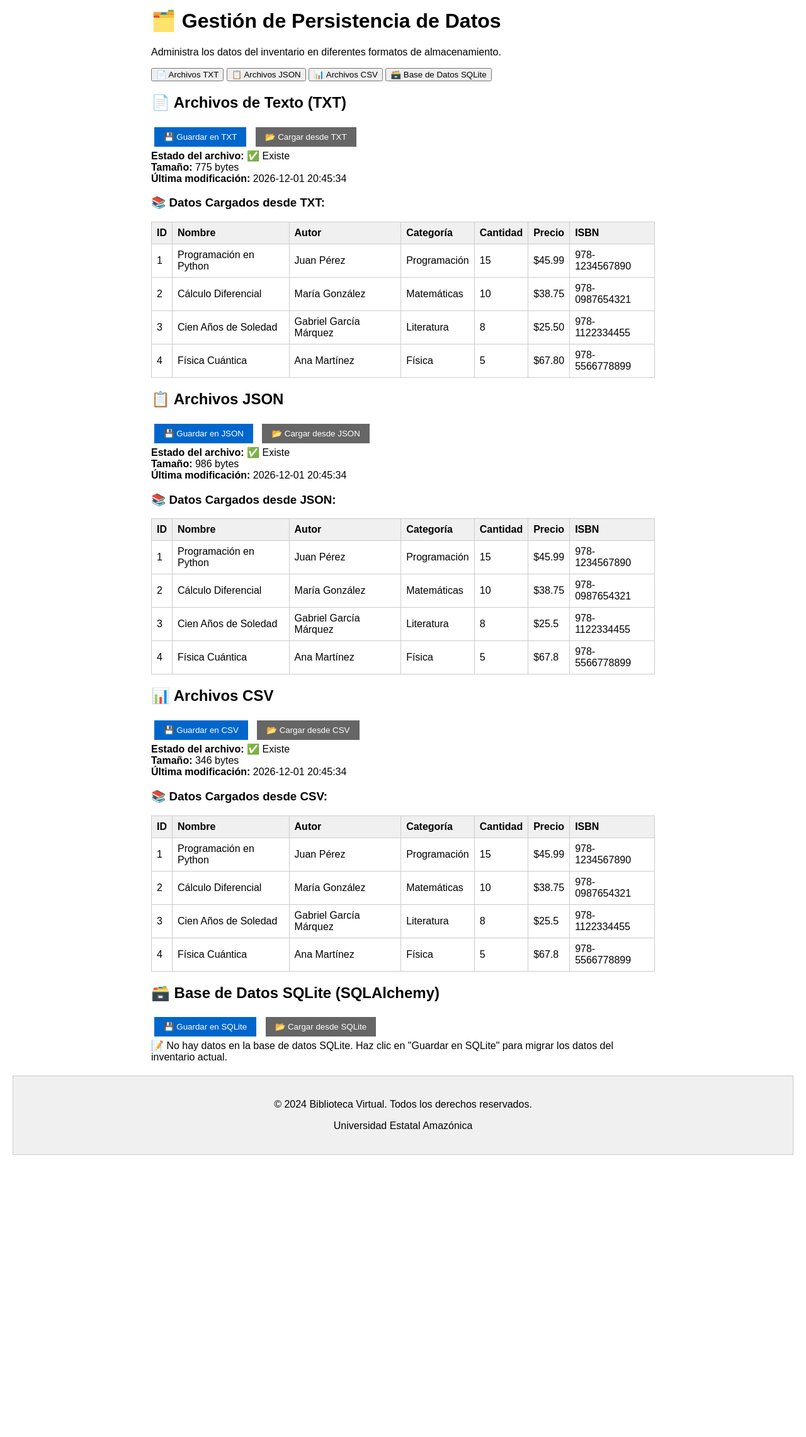
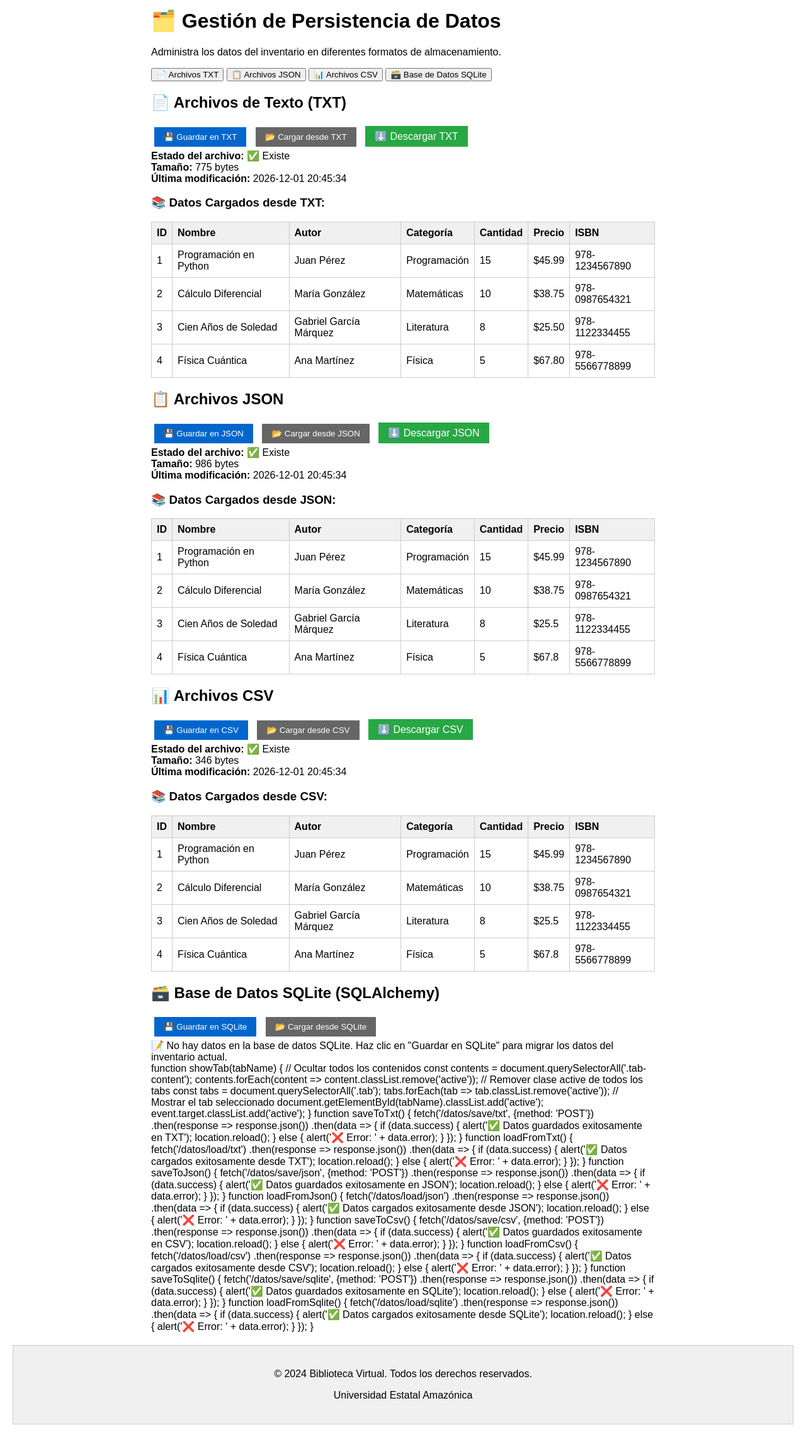
Before and after one commit to MarleythAlcivar/web-dev-week-9, a Flask app: page /datos in a window 1280 px wide. Shown: the part 195-2477 px from the top of the page at 63% size. Before the commit the page ends 2029 px from the top, so only its background shows below. Run offline with Flask 3, Linux system fonts and the light colour scheme.

Commit message:
implementar boton descargar para diferentes formatos

```diff
--- a/app.py
+++ b/app.py
@@ -1,5 +1,6 @@
 import os
-from flask import Flask, render_template, request, jsonify, redirect, url_for
+from flask import Flask, render_template, request, jsonify, redirect, url_for, Response
+from datetime import datetime
 from models import Inventario, Producto
 from inventario.inventario import FilePersistence
 from inventario.bd import init_db
@@ -414,6 +415,37 @@
         print(f"Error cargando desde SQLAlchemy: {e}")
         return []
 
+# Rutas para descarga de archivos
+@app.route('/download/<format>')
+def download_file(format):
+    """Descargar archivo de datos en formato específico"""
+    try:
+        content = file_persistence.get_file_content(format)
+
+        if not content:
+            return "Archivo no encontrado", 404
+
+        # Configurar headers para descarga
+        if format == 'txt':
+            filename = f"inventario_{datetime.now().strftime('%Y%m%d_%H%M%S')}.txt"
+            mimetype = 'text/plain'
+        elif format == 'json':
+            filename = f"inventario_{datetime.now().strftime('%Y%m%d_%H%M%S')}.json"
+            mimetype = 'application/json'
+        elif format == 'csv':
+            filename = f"inventario_{datetime.now().strftime('%Y%m%d_%H%M%S')}.csv"
+            mimetype = 'text/csv'
+        else:
+            return "Formato no soportado", 400
+
+        from flask import Response
+        response = Response(content, mimetype=mimetype)
+        response.headers['Content-Disposition'] = f'attachment; filename="{filename}"'
+        return response
+
+    except Exception as e:
+        return f"Error al descargar archivo: {e}", 500
+
 if __name__ == '__main__':
     # Configuración simple para caso educativo
     port = int(os.environ.get('PORT', 5000))
--- a/inventario/inventario.py
+++ b/inventario/inventario.py
@@ -187,9 +187,9 @@
         Obtener información sobre los archivos de datos
         """
         info = {
-            'txt': {'exists': False, 'size': 0, 'modified': None},
-            'json': {'exists': False, 'size': 0, 'modified': None},
-            'csv': {'exists': False, 'size': 0, 'modified': None}
+            'txt': {'exists': False, 'size': 0, 'modified': None, 'download_url': '/download/txt'},
+            'json': {'exists': False, 'size': 0, 'modified': None, 'download_url': '/download/json'},
+            'csv': {'exists': False, 'size': 0, 'modified': None, 'download_url': '/download/csv'}
         }
 
         files_info = {
@@ -204,7 +204,30 @@
                 info[format_type] = {
                     'exists': True,
                     'size': stat.st_size,
-                    'modified': datetime.fromtimestamp(stat.st_mtime).strftime('%Y-%m-%d %H:%M:%S')
+                    'modified': datetime.fromtimestamp(stat.st_mtime).strftime('%Y-%m-%d %H:%M:%S'),
+                    'download_url': f'/download/{format_type}'
                 }
 
         return info
+
+    def get_file_content(self, format_type: str) -> str:
+        """
+        Obtener el contenido del archivo para descarga
+        """
+        try:
+            if format_type == 'txt':
+                if os.path.exists(self.txt_file):
+                    with open(self.txt_file, 'r', encoding='utf-8') as file:
+                        return file.read()
+            elif format_type == 'json':
+                if os.path.exists(self.json_file):
+                    with open(self.json_file, 'r', encoding='utf-8') as file:
+                        return file.read()
+            elif format_type == 'csv':
+                if os.path.exists(self.csv_file):
+                    with open(self.csv_file, 'r', encoding='utf-8') as file:
+                        return file.read()
+        except Exception as e:
+            print(f"Error leyendo archivo {format_type}: {e}")
+
+        return ""
--- a/templates/datos.html
+++ b/templates/datos.html
@@ -25,6 +25,9 @@
                 <div>
                     <button class="btn" onclick="saveToTxt()">💾 Guardar en TXT</button>
                     <button class="btn btn-secondary" onclick="loadFromTxt()">📂 Cargar desde TXT</button>
+                    {% if file_info.txt.exists %}
+                    <a href="{{ file_info.txt.download_url }}" class="btn btn-success" download>⬇️ Descargar TXT</a>
+                    {% endif %}
                 </div>
             </div>
 
@@ -91,6 +94,9 @@
                 <div>
                     <button class="btn" onclick="saveToJson()">💾 Guardar en JSON</button>
                     <button class="btn btn-secondary" onclick="loadFromJson()">📂 Cargar desde JSON</button>
+                    {% if file_info.json.exists %}
+                    <a href="{{ file_info.json.download_url }}" class="btn btn-success" download>⬇️ Descargar JSON</a>
+                    {% endif %}
                 </div>
             </div>
 
@@ -157,6 +163,9 @@
                 <div>
                     <button class="btn" onclick="saveToCsv()">💾 Guardar en CSV</button>
                     <button class="btn btn-secondary" onclick="loadFromCsv()">📂 Cargar desde CSV</button>
+                    {% if file_info.csv.exists %}
+                    <a href="{{ file_info.csv.download_url }}" class="btn btn-success" download>⬇️ Descargar CSV</a>
+                    {% endif %}
                 </div>
             </div>
 
@@ -232,6 +241,8 @@
                     <div class="alert alert-success">
                         ✅ Se encontraron {{ sqlite_data|length }} productos en la base de datos.
                     </div>
+                    <div class="alert alert-success">
+                    </div>
                     <div class="table-responsive">
                         <table class="table">
                             <thead>
@@ -268,11 +279,6 @@
                     </div>
                 {% endif %}
             </div>
-        </div>
-    </div>
-</div>
-
-<script>
 function showTab(tabName) {
     // Ocultar todos los contenidos
     const contents = document.querySelectorAll('.tab-content');
@@ -391,4 +397,22 @@
         });
 }
 </script>
+
+<style>
+.btn-success {
+    background: #28a745;
+}
+
+.btn-success:hover {
+    background: #218838;
+}
+
+.btn-danger {
+    background: #dc3545;
+}
+
+.btn-danger:hover {
+    background: #c82333;
+}
+</style>
 {% endblock %}
```
